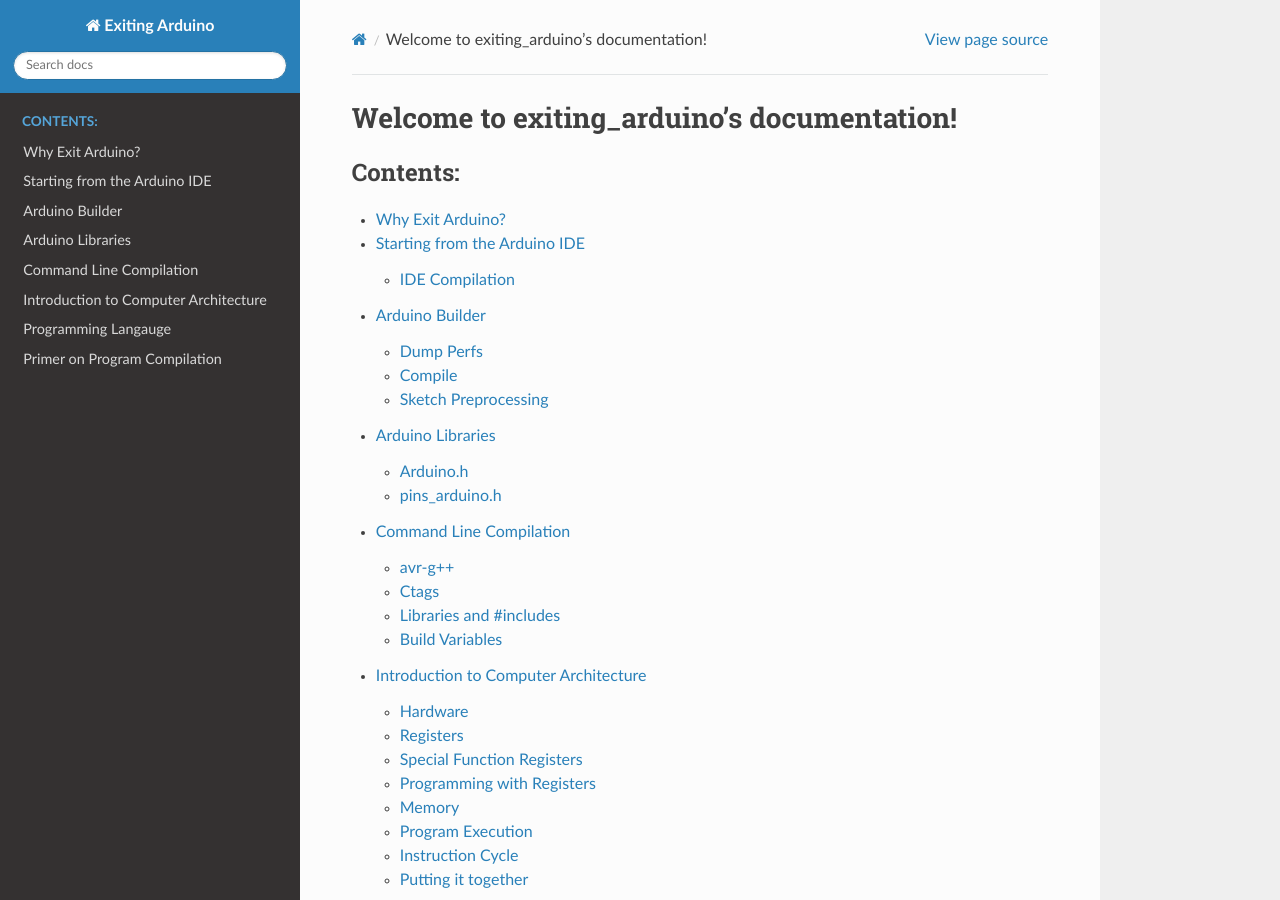
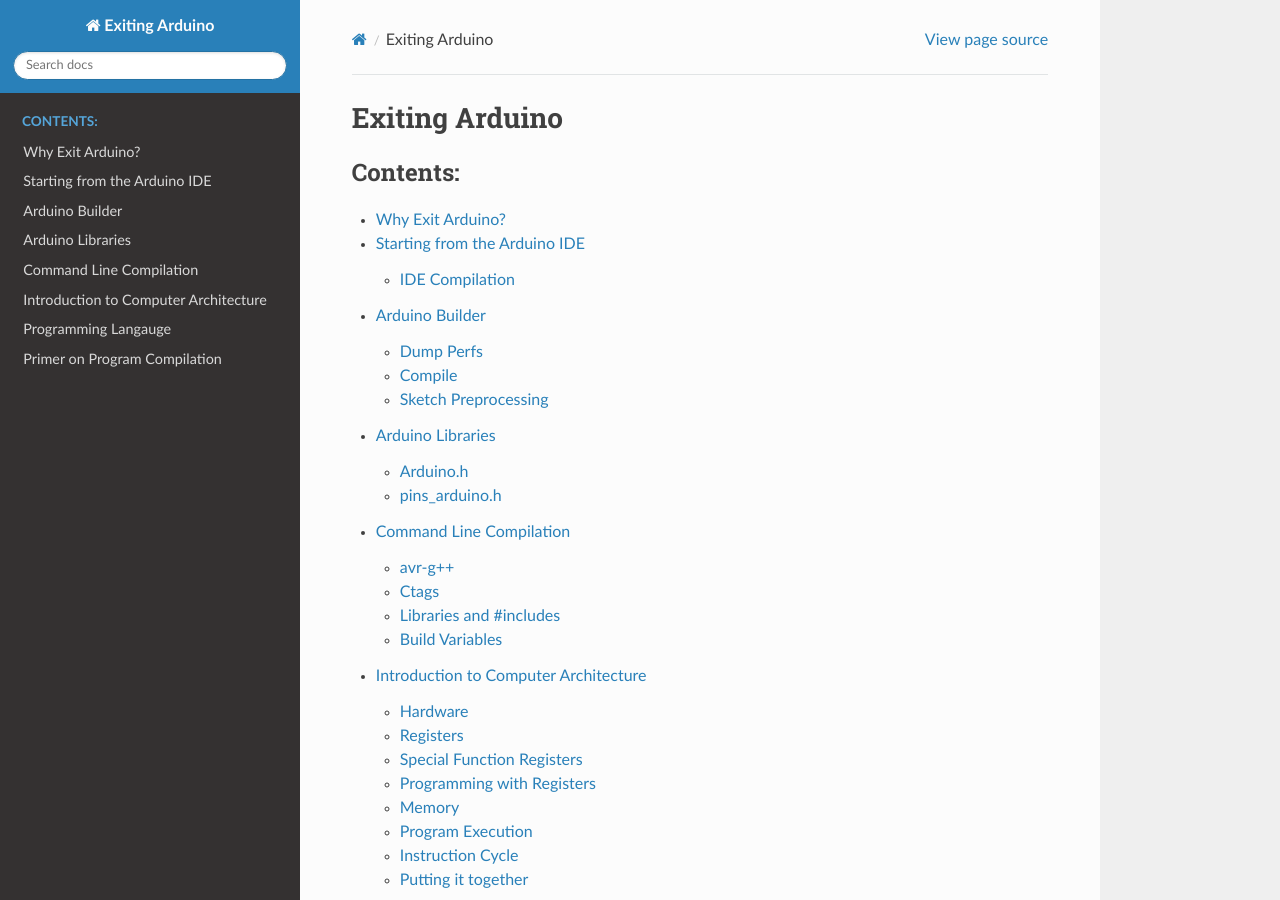
Before and after one commit to marcidy/exiting_arduino, a Sphinx documentation site: the page built from docs/source/index.rst, in a window 1280 px wide and 900 px high. Built offline with Sphinx 7.4.7 and the Read the Docs theme 2.0.0, drawn with Linux system fonts in a browser that asks for light colours.

Commit message:
updating title

```diff
--- a/docs/source/conf.py
+++ b/docs/source/conf.py
@@ -49,7 +49,7 @@
 # a list of builtin themes.
 #
 html_theme = 'sphinx_rtd_theme'
-
+html_title = "Exiting Arduino"
 # Add any paths that contain custom static files (such as style sheets) here,
 # relative to this directory. They are copied after the builtin static files,
 # so a file named "default.css" will overwrite the builtin "default.css".
--- a/docs/source/index.rst
+++ b/docs/source/index.rst
@@ -3,8 +3,8 @@
    You can adapt this file completely to your liking, but it should at least
    contain the root `toctree` directive.
 
-Welcome to exiting_arduino's documentation!
-===========================================
+Exiting Arduino
+===============
 
 .. toctree::
    :maxdepth: 2
```
